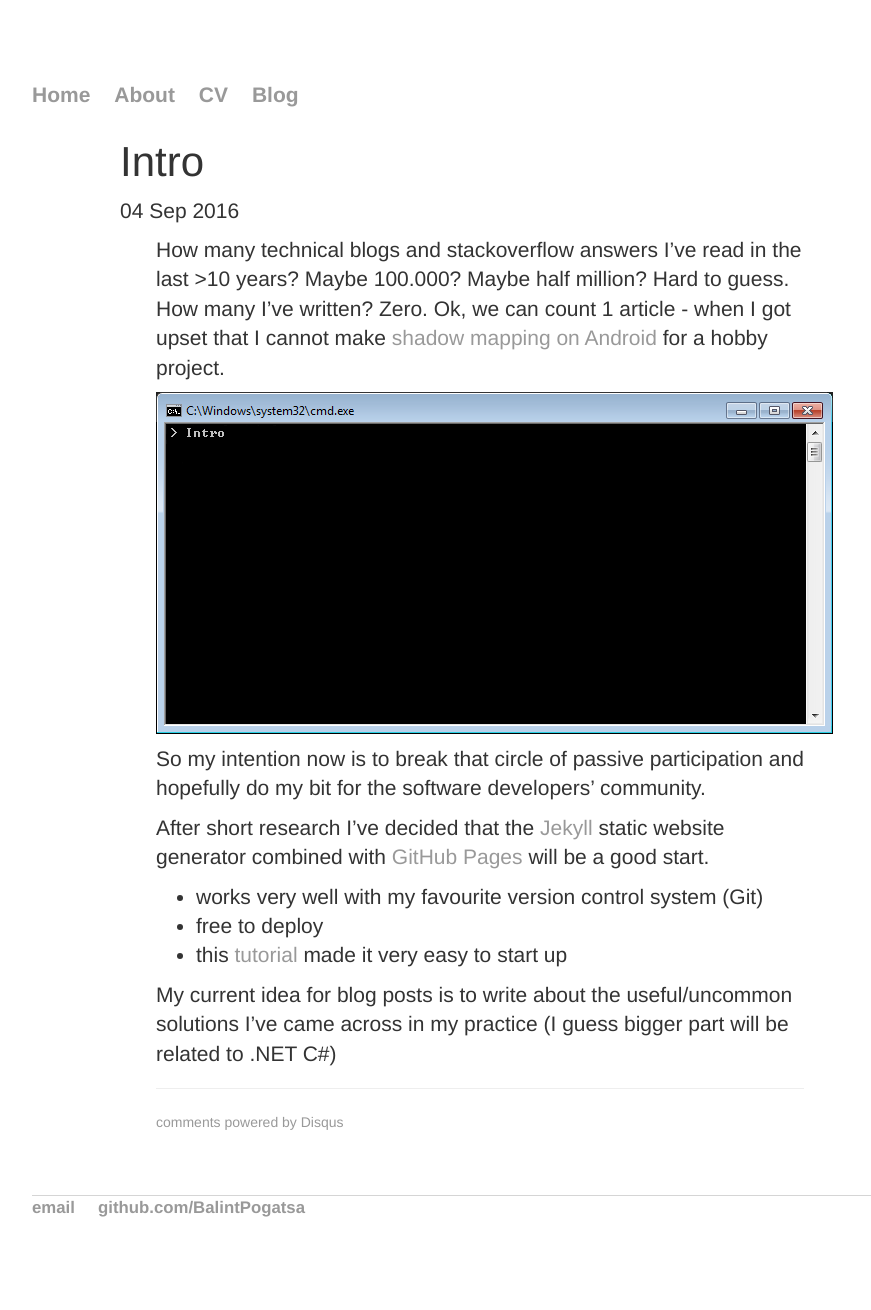
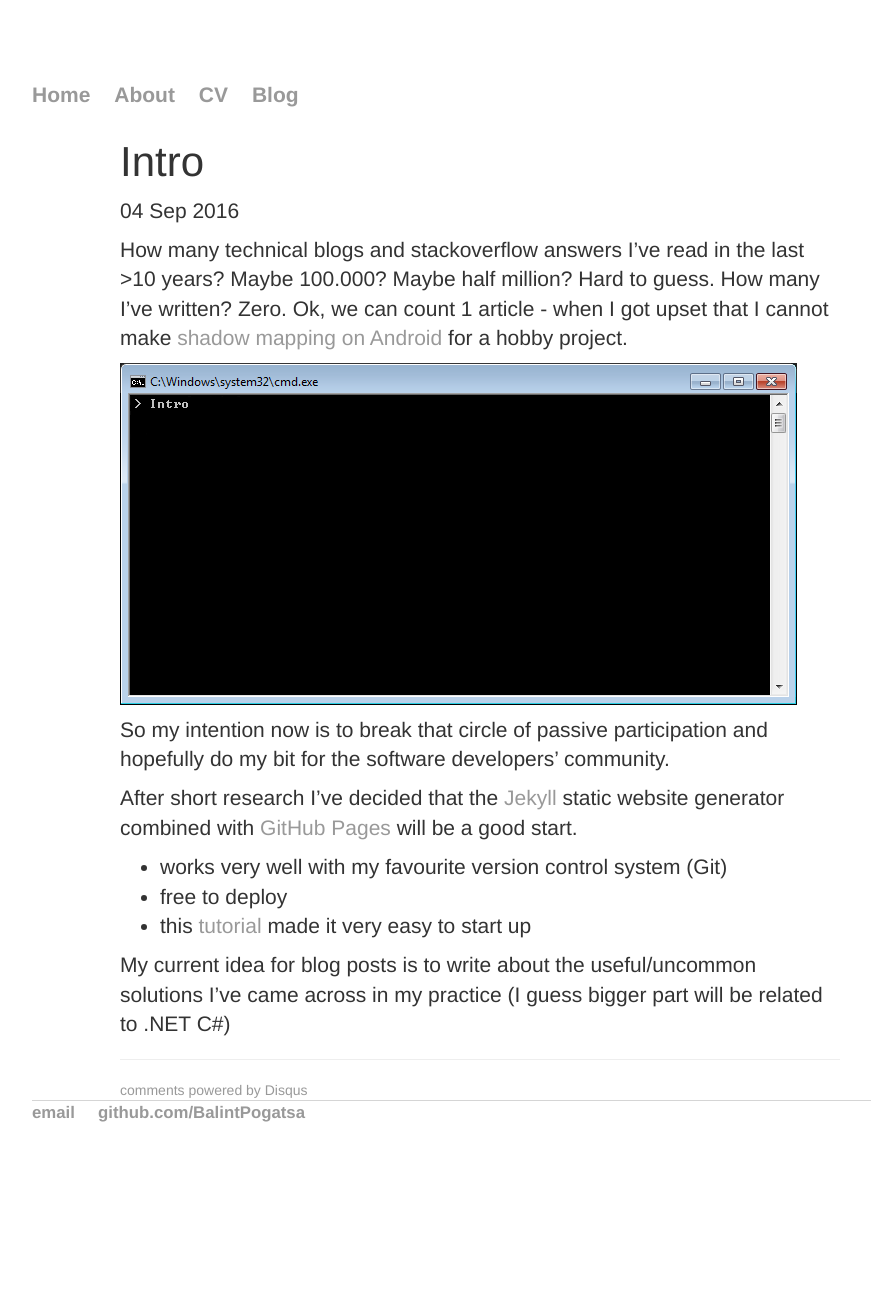
Before and after one commit to BalintPogatsa/BalintPogatsa.github.io, a Jekyll site: the page built from _posts/2016-09-04-intro.md, in a window 1280 px wide. Shown: the whole page, without its empty margins (160-1031 px from the left). Built offline with Jekyll 4.4.1, drawn with Linux system fonts in a browser that asks for light colours; comment, search, counter and statistics services are not loaded; after the commit the page ends 1214 px from its top, so only the background shows below that.

Commit message:
no message

```diff
--- a/css/main.css
+++ b/css/main.css
@@ -63,7 +63,7 @@ ul.posts li {
 }
 
 .post {
-    line-height: 26px;
+    /* line-height: 26px;
     margin: 0 auto 60px;
-    width: 90%;
+    width: 90%; */
 }
```
